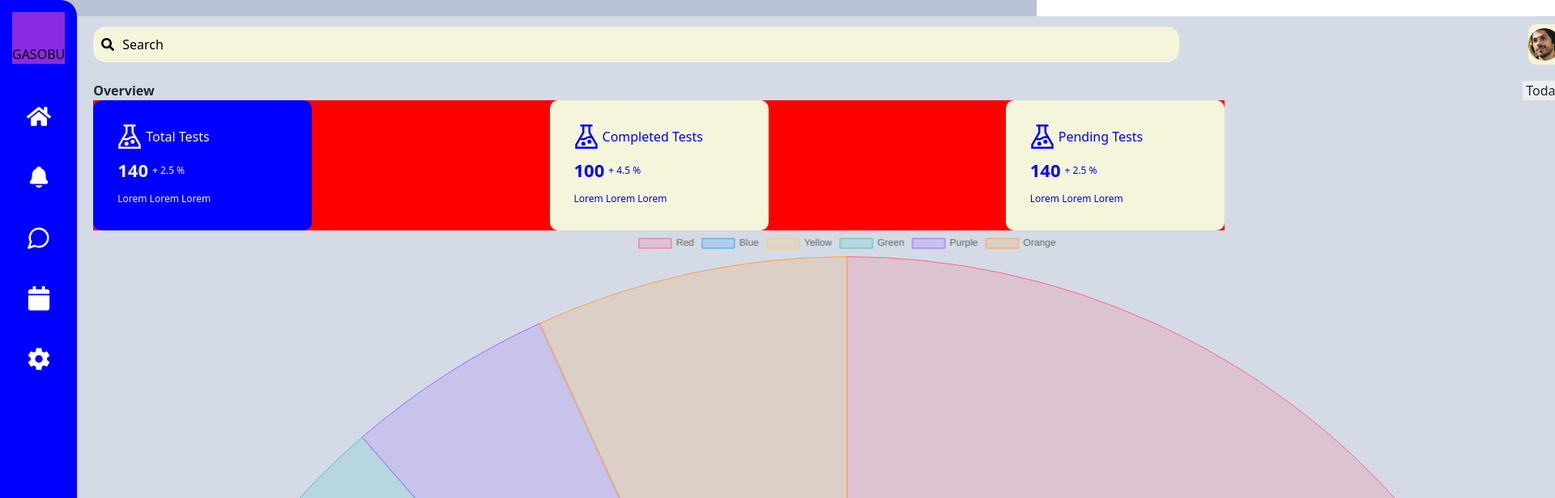
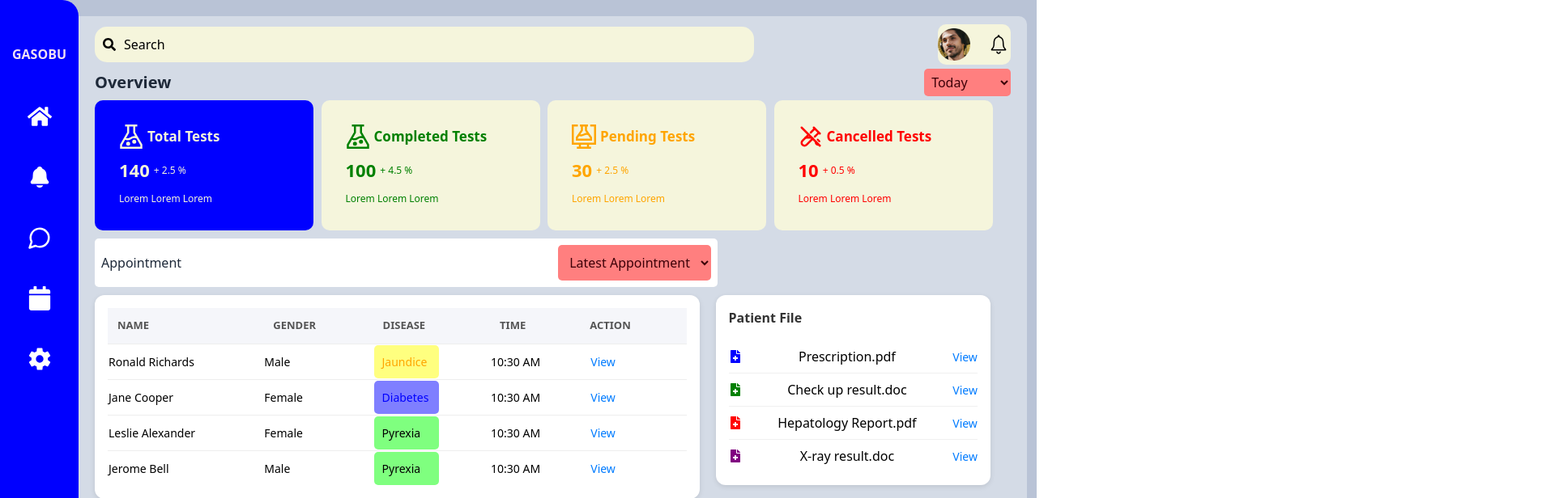
Before and after one commit to BridgetKas/laboratoryDashboard, a React (Vite) app: page /what-we-do in a window 1280 px wide. Shown: the top 616 px of the page at 81% size, 1920 px wide, since content can reach past the window. Built offline with nearby package versions, Linux system fonts and the light colour scheme.

Commit message:
Added the second dashboard

```diff
--- a/src/dashboard2/card.tsx
+++ b/src/dashboard2/card.tsx
@@ -6,13 +6,25 @@ type CardProps = {
     description:string
 }
 
+function getColor(title:string) {
+  switch(title) {
+    case "Total Tests":
+      return 'beige'
+    case "Cancelled Tests":
+      return 'red'
+    case "Completed Tests" :
+      return 'green'
+    default: return 'orange'
+  }
+}
+
 
 function Card({icon,title,numberOfTests,increment,description}:CardProps) {
   return (
-    <div style={{backgroundColor:title === 'Total Tests'? 'blue':'beige', color:title === 'Total Tests'? 'beige':'blue', width:'270px',padding:'30px',borderRadius:'10px',fontWeight:'light'}}>
+    <div style={{backgroundColor:title === 'Total Tests'? 'blue':'beige', color:`${getColor(title)}`, width:'270px',padding:'30px',borderRadius:'10px',fontWeight:'light'}}>
         <div style={{display:'flex',alignItems:'center',gap:'5px',paddingBottom:'10px'}}>
             {icon}
-            <p>{title}</p>
+            <p style={{fontWeight:'bold',fontSize:'17px'}}>{title}</p>
         </div>
         <div style={{display:'flex',alignItems:'center',gap:'5px'}}>
             <p style={{fontSize:'22px',fontWeight:'bold'}}>{numberOfTests}</p>
--- a/src/dashboard2/dashboard2.module.css
+++ b/src/dashboard2/dashboard2.module.css
@@ -46,18 +46,174 @@
     display: flex;
     align-items: center;
     justify-content: space-between;
-    margin-top: 20px;
+    margin: 5px 0;
     color:#1e2939;
 }
 
 .overView {
     font-weight:bold;
+    font-size:20px;
 }
 
 .cardContainer {
     display: flex;
     align-items: center;
     justify-content: space-between;
-    width:75%;
-    background-color: red;
+    width:98%;
 }
+
+.latestAppointment {
+    display:flex;
+    align-items: center;
+    justify-content: space-between;
+    padding: 8px;
+    border-radius: 5px;
+    background-color:#fff;
+    margin: 10px 0;
+    color:#1e2939;
+}
+
+
+
+.appointmentContainer {
+    width: 68%;
+
+}
+.titleAppointment{
+    display: flex;
+    align-items: center;
+    justify-content: space-between;
+    /* padding:6px; */
+    color:#131e2e;
+}
+
+.diseaseContainer {
+    display: flex;
+    align-items:flex-start;
+    justify-content: space-between;
+    background-color: yellow;
+}
+
+
+.tableContainer {
+    overflow-x: auto;
+    background: #fff;
+    border-radius: 12px;
+    box-shadow: 0 2px 6px rgba(0, 0, 0, 0.1);
+    padding: 1rem;
+    width:66%;
+  }
+
+  .appointmentTable {
+    width: 100%;
+    border-collapse: collapse;
+    font-size: 14px;
+  }
+
+  .appointmentTable th,
+  .appointment-table td {
+    text-align: left;
+    padding: 12px;
+  }
+
+  .appointmentTable thead {
+    background-color: #f5f6fa;
+    color: #555;
+    font-size: 13px;
+    text-transform: uppercase;
+  }
+
+  .appointmentTable tbody tr {
+    border-top: 1px solid #eee;
+  }
+
+  .appointmentTable tbody tr:hover {
+    background-color: #f9f9f9;
+  }
+
+  .badge {
+    padding: 4px 8px;
+    border-radius: 12px;
+    font-size: 12px;
+    font-weight: bold;
+    display: inline-block;
+  }
+
+  .actionBtn {
+    padding: 6px 12px;
+    background: none;
+    border: none;
+    color: #007bff;
+    cursor: pointer;
+    font-size: 14px;
+  }
+
+  .actionBtn:hover {
+    text-decoration: underline;
+  }
+
+
+  .fileCard {
+    background: #fff;
+    border-radius: 12px;
+    padding: 1rem;
+    box-shadow: 0 2px 6px rgba(0, 0, 0, 0.1);
+    width: 30%;
+    /* max-width: 300px; */
+  }
+
+  .fileTitle {
+    font-size: 16px;
+    font-weight: bold;
+    margin-bottom: 1rem;
+    color: #333;
+  }
+
+  .fileList {
+    list-style: none;
+    padding: 0;
+    margin: 0;
+  }
+
+  .fileItem {
+    display: flex;
+    align-items: center;
+    justify-content: space-between;
+    padding: 8px 0;
+    border-bottom: 1px solid #f0f0f0;
+  }
+
+  .fileItem:last-child {
+    border-bottom: none;
+  }
+
+  .fileIcon {
+    font-size: 18px;
+    margin-right: 8px;
+  }
+
+  .fileName {
+    flex: 1;
+    color: #555;
+    font-size: 14px;
+  }
+
+  .file-icon.pdf {
+    color: #e74c3c; /* red for pdf */
+  }
+
+  .file-icon.doc {
+    color: #3498db; /* blue for doc */
+  }
+
+  .fileAction {
+    background: none;
+    border: none;
+    color: #007bff;
+    font-size: 14px;
+    cursor: pointer;
+  }
+
+  .fileAction:hover {
+    text-decoration: underline;
+  }
--- a/src/dashboard2/dashboard2.tsx
+++ b/src/dashboard2/dashboard2.tsx
@@ -4,39 +4,10 @@ import image1 from '../assets/author.png'
 import { IoIosNotificationsOutline } from "react-icons/io";
 import Card from './card';
 import { GrTest } from "react-icons/gr";
-import { Chart as ChartJS, ArcElement, Tooltip, Legend } from 'chart.js';
-import { Pie } from 'react-chartjs-2';
-
-
-ChartJS.register(ArcElement, Tooltip, Legend);
-
-const data = {
-  labels: ['Red', 'Blue', 'Yellow', 'Green', 'Purple', 'Orange'],
-  datasets: [
-    {
-      label: '# of Votes',
-      data: [12, 19, 3, 5, 2, 3],
-      backgroundColor: [
-        'rgba(255, 99, 132, 0.2)',
-        'rgba(54, 162, 235, 0.2)',
-        'rgba(255, 206, 86, 0.2)',
-        'rgba(75, 192, 192, 0.2)',
-        'rgba(153, 102, 255, 0.2)',
-        'rgba(255, 159, 64, 0.2)',
-      ],
-      borderColor: [
-        'rgba(255, 99, 132, 1)',
-        'rgba(54, 162, 235, 1)',
-        'rgba(255, 206, 86, 1)',
-        'rgba(75, 192, 192, 1)',
-        'rgba(153, 102, 255, 1)',
-        'rgba(255, 159, 64, 1)',
-      ],
-      borderWidth: 1,
-    },
-  ],
-};
-
+import { TbTestPipeOff } from "react-icons/tb";
+import { GrTestDesktop } from "react-icons/gr";
+import AppointmentTable from './test';
+import PatientFile from './files';
 
 
 function Dashboard2() {
@@ -61,7 +32,7 @@ function Dashboard2() {
         </div>
         <div className={styles.overViewContainer}>
             <p className={styles.overView}>Overview</p>
-            <select>
+            <select style={{padding:'5px',borderRadius:'5px',color:'rgb(60, 0, 8)', backgroundColor:'rgb(255, 127, 127)'}}>
                 <option>Today</option>
                 <option>Yesterday</option>
                 <option>Tomorrow</option>
@@ -83,16 +54,34 @@ function Dashboard2() {
             description="Lorem Lorem Lorem"
           />
           <Card
-                icon={<GrTest size={30}/>}
+            icon={ <GrTestDesktop size={30} />}
             title='Pending Tests'
-                numberOfTests={140}
+            numberOfTests={30}
             increment= {2.5}
             description="Lorem Lorem Lorem"
           />
+          <Card
+            icon={<TbTestPipeOff size={30}/>}
+            title='Cancelled Tests'
+            numberOfTests={10}
+            increment= {0.5}
+            description="Lorem Lorem Lorem"
+          />
         </div>
-        <div>
-            <Pie data={data} />;
+        <div className={styles.appointmentContainer}>
+          <div className={styles.latestAppointment}>
+            <p>Appointment</p>
+            <select style={{padding:'10px',borderRadius:'5px',color:'rgb(60, 0, 8)', backgroundColor:'rgb(255, 127, 127)'}}>
+              <option>Latest Appointment</option>
+            </select>
           </div>
+
+        </div>
+        <div style={{display:'flex',alignItems:'start',gap:'20px'}}>
+          <AppointmentTable/>
+          <PatientFile/>
+        </div>
+
     </div>
   )
 }
--- /dev/null
+++ b/src/dashboard2/files.tsx
@@ -0,0 +1,40 @@
+import styles from './dashboard2.module.css'
+import { FaFileMedical } from "react-icons/fa";
+
+
+const patientFiles = [
+  { id: 1, name: "Prescription.pdf", type: "pdf" },
+  { id: 2, name: "Check up result.doc", type: "doc" },
+  { id: 3, name: "Hepatology Report.pdf", type: "pdf" },
+  { id: 4, name: "X-ray result.doc", type: "doc" },
+];
+
+function getColor(file:string){
+    switch(file){
+        case 'Prescription.pdf':
+            return'blue'
+        case 'Check up result.doc':
+            return 'green'
+        case 'Hepatology Report.pdf':
+            return 'red'
+        case 'X-ray result.doc':
+            return 'purple'
+    }
+}
+
+export default function PatientFile() {
+  return (
+    <div className={styles.fileCard}>
+      <h3 className={styles.fileTitle}>Patient File</h3>
+      <ul className={styles.fileList}>
+        {patientFiles.map((file) => (
+          <li key={file.id} className={styles.fileItem}>
+            <span style={{color:`${getColor(file.name)}`}}><FaFileMedical /></span>
+            <span>{file.name}</span>
+            <button className={styles.fileAction}>View</button>
+          </li>
+        ))}
+      </ul>
+    </div>
+  );
+}
--- /dev/null
+++ b/src/dashboard2/test.tsx
@@ -0,0 +1,64 @@
+import styles from './dashboard2.module.css'
+
+
+
+
+const appointments = [
+  { id: 1, name: "Ronald Richards", gender: "Male", disease: "Jaundice", time: "10:30 AM" },
+  { id: 2, name: "Jane Cooper", gender: "Female", disease: "Diabetes", time: "10:30 AM" },
+  { id: 3, name: "Leslie Alexander", gender: "Female", disease: "Pyrexia", time: "10:30 AM" },
+  { id: 4, name: "Jerome Bell", gender: "Male", disease: "Pyrexia", time: "10:30 AM" },
+];
+
+function getColor (dis:string) {
+    switch(dis) {
+        case"Jaundice":
+        return 'rgb(255, 165, 0)'
+        case "Diabetes":
+        return 'rgb(0, 0, 255 )'
+        default: return 'rgb(0, 100, 0))'
+    }
+}
+function getBackgroundColor (dis:string) {
+    switch(dis) {
+        case"Jaundice":
+        return 'rgba(255, 255, 0,0.5)'
+        case "Diabetes":
+        return 'rgba(0, 0, 255 , 0.5)'
+        default:return 'rgba(0, 255, 0,0.5)'
+    }
+}
+export default function AppointmentTable() {
+  return (
+    <div className={styles.tableContainer}>
+      <table className={styles.appointmentTable}>
+        <thead>
+          <tr>
+            <th>Name</th>
+            <th>Gender</th>
+            <th>Disease</th>
+            <th>Time</th>
+            <th>Action</th>
+          </tr>
+        </thead>
+        <tbody>
+          {appointments.map((appt) => (
+            <tr key={appt.id}>
+              <td>{appt.name}</td>
+              <td>{appt.gender}</td>
+              <td>
+                <span  style={{color:`${getColor(appt.disease)}`,backgroundColor:`${getBackgroundColor(appt.disease)}`, padding:'10px',width:'80px',display:'inline-block',borderRadius:'5px'}}>
+                  {appt.disease}
+                </span>
+              </td>
+              <td>{appt.time}</td>
+              <td>
+                <button className={styles.actionBtn}>View</button>
+              </td>
+            </tr>
+          ))}
+        </tbody>
+      </table>
+    </div>
+  );
+}
--- a/src/desktop/desktop.module.css
+++ b/src/desktop/desktop.module.css
@@ -14,8 +14,9 @@
 
 .company {
     text-align: center;
-    background-color: blueviolet;
     padding-top: 40px;
+    color:rgb(241, 223, 245);
+    font-weight:bold;
 }
 
 
--- a/src/desktop/desktop.tsx
+++ b/src/desktop/desktop.tsx
@@ -39,11 +39,9 @@ function DesktopNav() {
 
   return (
     <div className={styles.mainContainer}>
-      {/* Logo and company name */}
         <div className={styles.company}>
-          <p className="text-center">GASOBU</p>
+          <p >GASOBU</p>
         </div>
-        {/* NavLinks */}
         <ul className={styles.linkContainer}>
           {
             navBar.map((link)=> (
```
Lines whose indentation alone changed are shown as unchanged.
